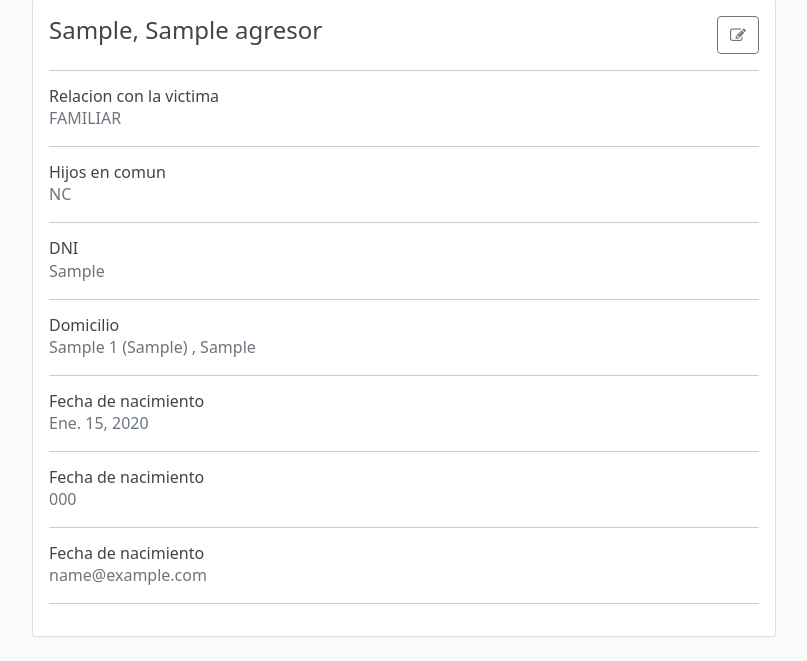
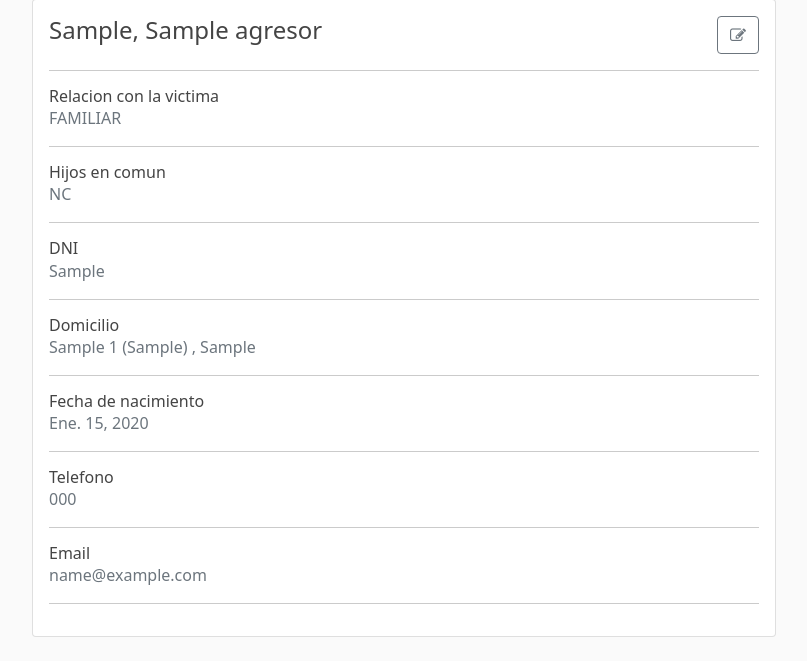
Before and after one commit to bconstanzo/hackaton-genero-2021, a Django app: page /operador_resultado/operador_ver_caso/1 in a window 1280 px wide. Shown: the part 619-1280 px from the top of the page, without its empty margins (50-857 px from the left). Run offline with Django 3.2, Linux system fonts and the light colour scheme; a user stored in the database is signed in; tables that the repository leaves empty hold one stand-in row (values such as "Sample post"); some libraries are stand-ins or nearby versions.

Commit message:
fix: template datos de agresor

```diff
--- a/surgendir/casos/templates/casos/operador_ver_caso.html
+++ b/surgendir/casos/templates/casos/operador_ver_caso.html
@@ -135,7 +135,7 @@
                 <hr>
                 <div class="row">
                     <div class="col-sm-4">
-                    <h6 class="mb-0">Fecha de nacimiento</h6>
+                    <h6 class="mb-0">Telefono</h6>
                     </div>
                     <div class="col-sm-9 text-secondary">
                     {{agresor.telefono}}
@@ -144,7 +144,7 @@
                 <hr>
                 <div class="row">
                     <div class="col-sm-4">
-                    <h6 class="mb-0">Fecha de nacimiento</h6>
+                    <h6 class="mb-0">Email</h6>
                     </div>
                     <div class="col-sm-9 text-secondary">
                     {{agresor.email}}
```
